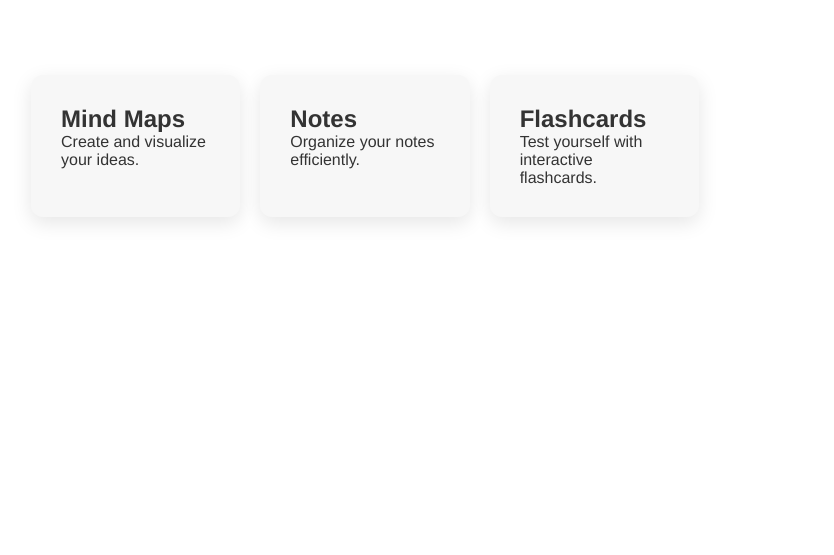
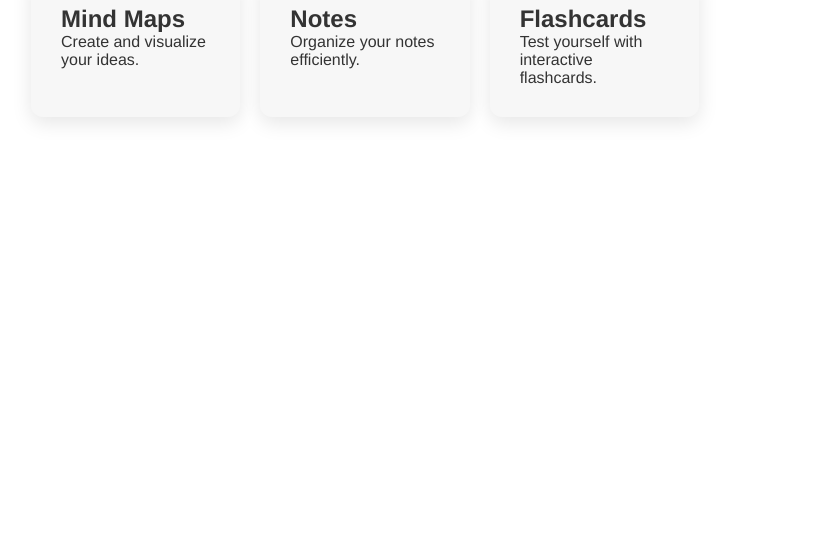
Before and after one commit to gy2335/cramify, a plain HTML site: page index.html in a window 1280 px wide. Shown: the part 245-800 px from the top of the page, without its empty margins (19-853 px from the left). Drawn offline with Linux system fonts and the light colour scheme; a script that the page names is missing.

Commit message:
Add files via upload

```diff
--- a/style.css
+++ b/style.css
@@ -48,11 +48,9 @@ nav ul li a:hover {
   display: flex;
   flex-direction: column;
   align-items: flex-start;
-  padding-top: 100px;
-  padding-left: 50px;
-  padding-right: 50px;
-  width: 60%; /* for width */
-  min-height: calc(100vh - 180px);
+  padding: 0 50px;
+  width: 60%;
+  min-height: auto;
   opacity: 0;
   animation: fadeInPage 1.5s forwards;
   animation-delay: 0.2s;
```
